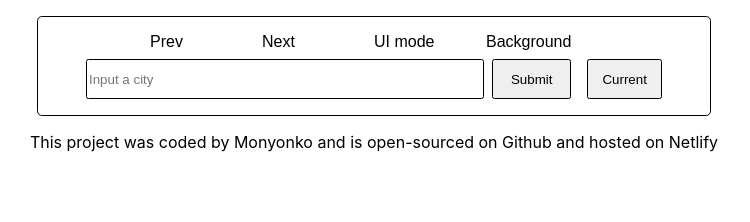
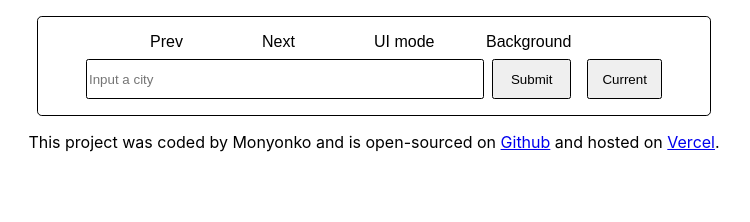
Before and after one commit to monyonko/react-weather, a React (Create React App) app: page / in a window 1280 px wide. Shown: the top 222 px of the page, without its empty margins (266-1016 px from the left). Built offline with nearby package versions, Linux system fonts and the light colour scheme.

Commit message:
Added a link to github and vercel

```diff
--- a/src/App.js
+++ b/src/App.js
@@ -169,7 +169,7 @@ export default function App() {
           <input type="submit" className="current-location" value="Current" onClick={captureLocation}/>
         </section>
         </div>
-        <p className="link"> This project was coded by Monyonko and is open-sourced on Github and hosted on Netlify </p>
+        <p className="link"> This project was coded by Monyonko and is open-sourced on <a href="https://github.com/monyonko/react-weather.git">Github</a> and hosted on <a href="https://vercel.com/monyonko/react-weather">Vercel</a>.</p>
 
 
       </div>
```
